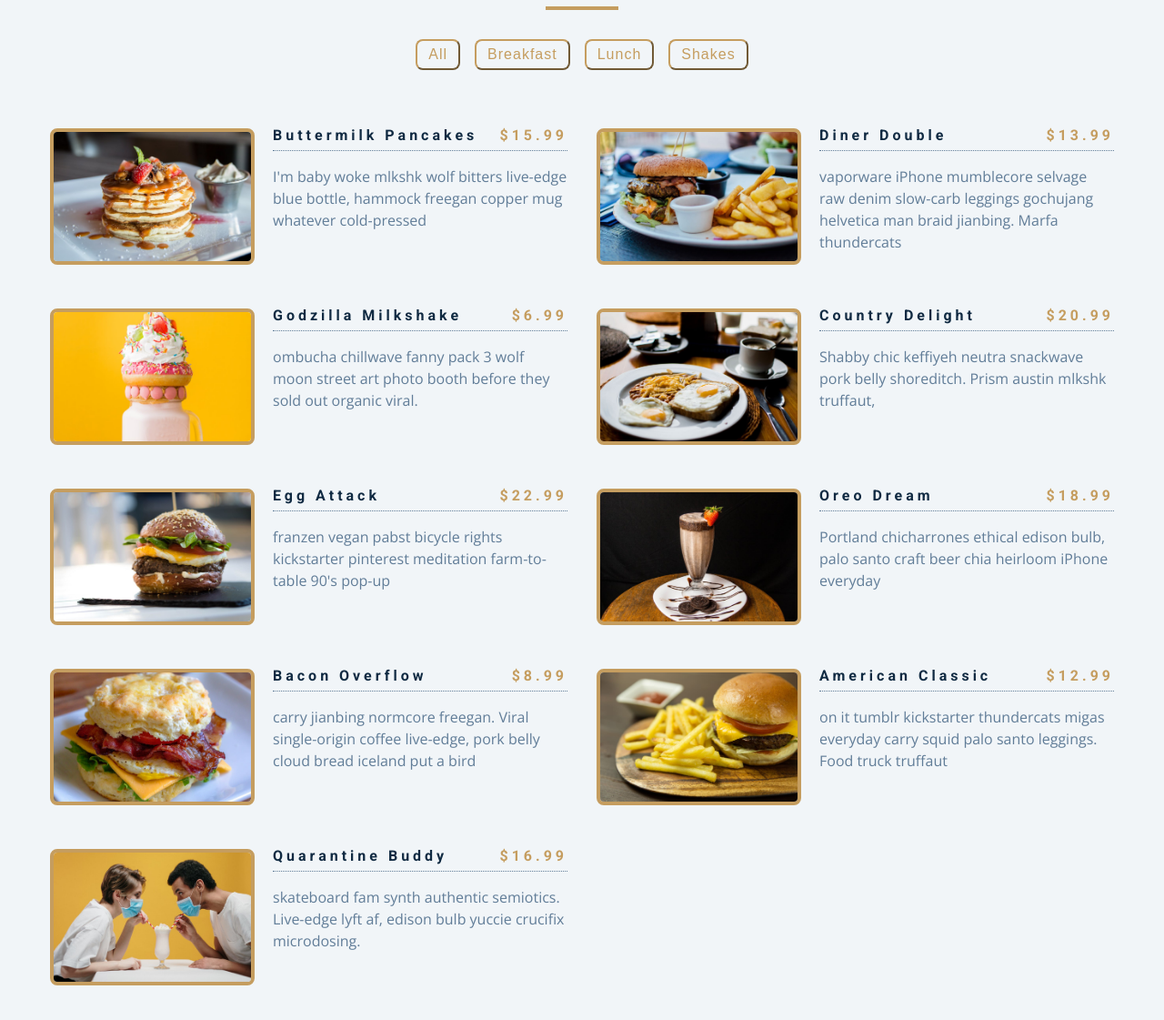
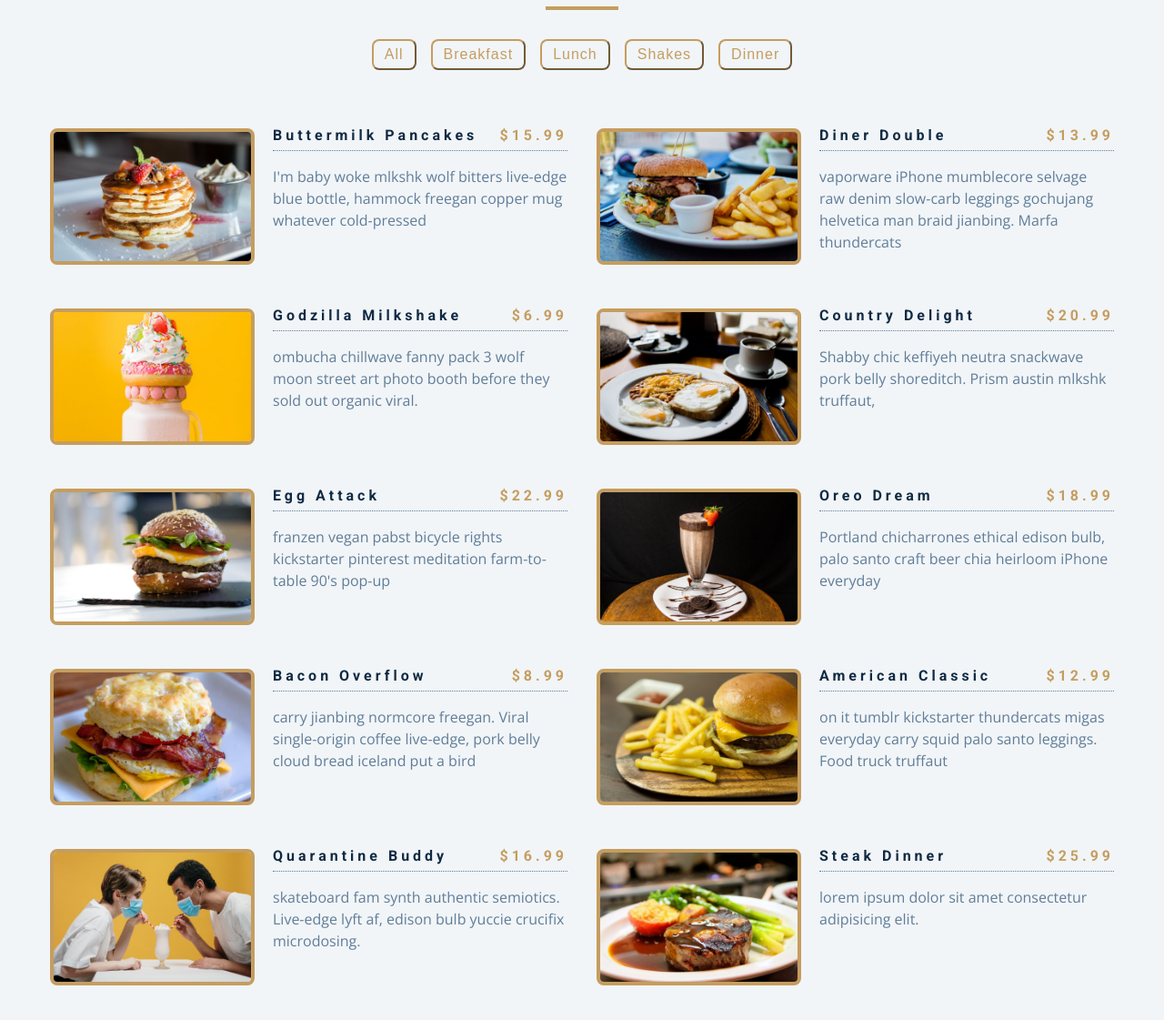
Before and after one commit to kimbrammazz/15JavaScriptProjects, a plain HTML site: page Menu/index.html in a window 1280 px wide. Shown: the part 125-1246 px from the top of the page at 91% size. Drawn offline with nearby package versions, Linux system fonts and the light colour scheme.

Commit message:
add menu buttons dynamically

```diff
--- a/Menu/app.js
+++ b/Menu/app.js
@@ -1,3 +1,7 @@
+// get only unique categories
+// iterate over categories return buttons
+// make sure to select buttons when they are available
+
 const menu = [
 	{
 		id: 1,
@@ -71,34 +75,24 @@ const menu = [
 		img: "./images/item-9.jpeg",
 		desc: `skateboard fam synth authentic semiotics. Live-edge lyft af, edison bulb yuccie crucifix microdosing.`,
 	},
+	{
+		id: 10,
+		title: "steak dinner",
+		category: "dinner",
+		price: 25.99,
+		img: "./images/item-10.jpeg",
+		desc: `lorem ipsum dolor sit amet consectetur adipisicing elit.`,
+	},
 ];
 
 const sectionCenter = document.querySelector(".section-center");
-const filterBtns = document.querySelectorAll(".filter-btn");
+const btnContainer = document.querySelector(".btn-container");
 
 // load items
 window.addEventListener("DOMContentLoaded", function () {
 	// console.log("shake and bake");
 	displayMenuItems(menu);
-});
-
-// filter items
-filterBtns.forEach(function (btn) {
-	btn.addEventListener("click", function (e) {
-		// console.log(e.currentTarget.dataset.id);
-		const category = e.currentTarget.dataset.id;
-		const menuCategory = menu.filter(function (menuItem) {
-			if (category === menuItem.category) {
-				return menuItem;
-			}
-		});
-		// console.log(menuCategory);
-		if (category === "all") {
-			displayMenuItems(menu);
-		} else {
-			displayMenuItems(menuCategory);
-		}
-	});
+	displayBtns();
 });
 
 function displayMenuItems(menuItems) {
@@ -120,3 +114,43 @@ function displayMenuItems(menuItems) {
 	// console.log(displayMenu);
 	sectionCenter.innerHTML = displayMenu;
 }
+
+function displayBtns() {
+	const categories = menu.reduce(
+		function (values, item) {
+			// console.log(item);
+			if (!values.includes(item.category)) {
+				values.push(item.category);
+			}
+			return values;
+		},
+		["all"]
+	);
+	// console.log(categories);
+	const categoryBtns = categories
+		.map(function (category) {
+			return `<button class="filter-btn" type="button" data-id=${category}>${category}</button>`;
+		})
+		.join("");
+	// console.log(categoryBtns);
+	btnContainer.innerHTML = categoryBtns;
+	const filterBtns = document.querySelectorAll(".filter-btn");
+	// filter items
+	filterBtns.forEach(function (btn) {
+		btn.addEventListener("click", function (e) {
+			// console.log(e.currentTarget.dataset.id);
+			const category = e.currentTarget.dataset.id;
+			const menuCategory = menu.filter(function (menuItem) {
+				if (category === menuItem.category) {
+					return menuItem;
+				}
+			});
+			// console.log(menuCategory);
+			if (category === "all") {
+				displayMenuItems(menu);
+			} else {
+				displayMenuItems(menuCategory);
+			}
+		});
+	});
+}
--- a/Menu/index.html
+++ b/Menu/index.html
@@ -19,15 +19,15 @@
 		</div>
 		<!-- filter buttons -->
 		<div class="btn-container">
-			<button class="filter-btn" type="button" data-id="all">all</button>
+			<!-- <button class="filter-btn" type="button" data-id="all">all</button>
 			<button class="filter-btn" type="button" data-id="breakfast">breakfast</button>
 			<button class="filter-btn" type="button" data-id="lunch">lunch</button>
-			<button class="filter-btn" type="button" data-id="shakes">shakes</button>
+			<button class="filter-btn" type="button" data-id="shakes">shakes</button> -->
 		</div>
 		<!-- menu items -->
 		<div class="section-center">
 			<!-- single item -->
-			<article class="menu-item">
+			<!-- <article class="menu-item">
 				<img src="menu-item.jpeg" class="photo" alt="menu item">
 				<div class="item-info">
 					<header>
@@ -38,7 +38,7 @@
 						ducimus veritatis, perspiciatis tempora ad reprehenderit obcaecati quis. Veritatis, repellendus.
 					</p>
 				</div>
-			</article>
+			</article> -->
 			<!-- end of single item -->
 		</div>
 	</section>
```
Also changed, not shown: 1 other file.
